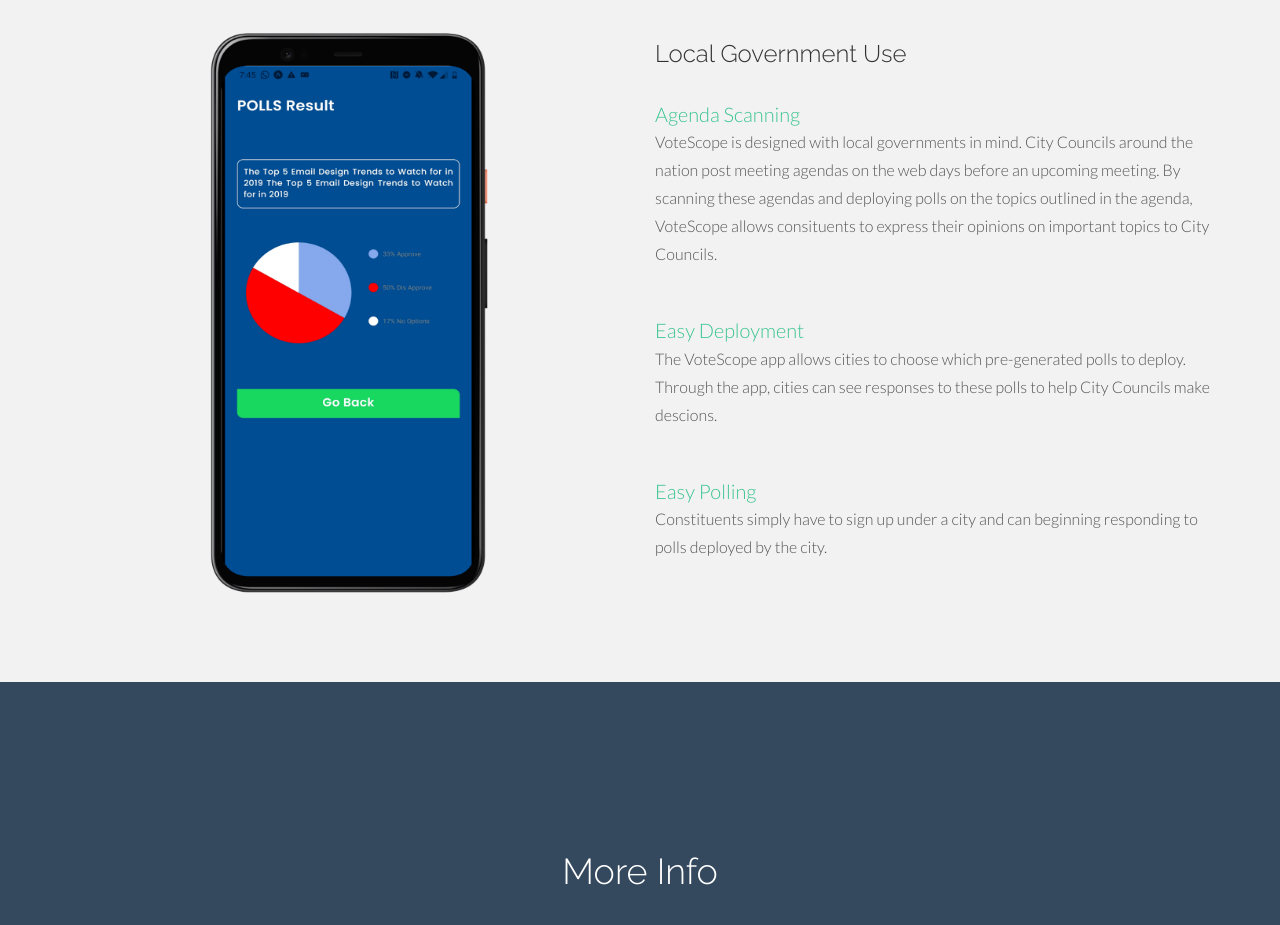
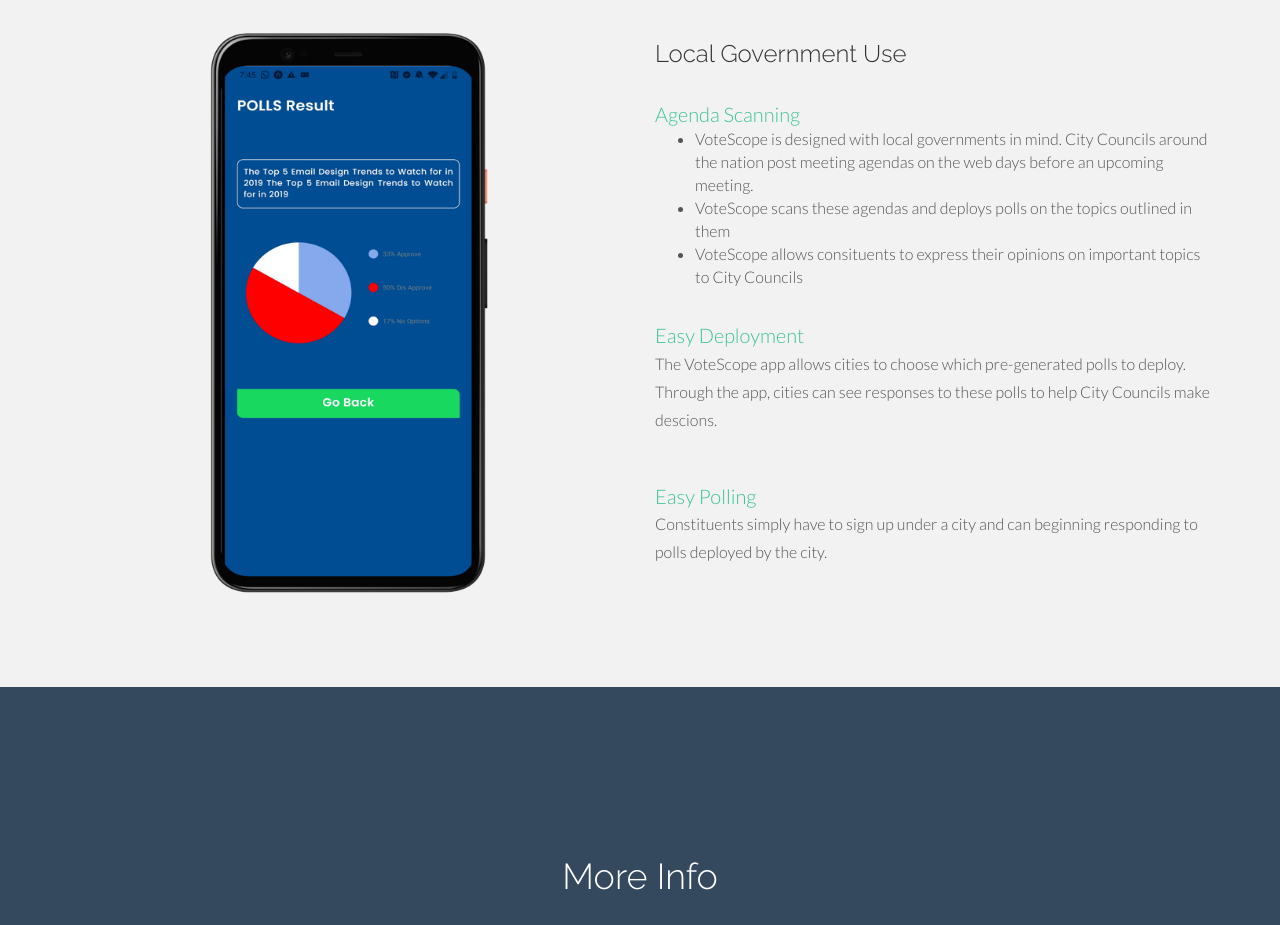
Before and after one commit to AbhigyaSodani/VoteScopeSite, a plain HTML site: page index.html in a window 1280 px wide. Shown: the part 1540-2465 px from the top of the page. Drawn offline with Linux system fonts and the light colour scheme; grey boxes are pictures that could not be loaded.

Commit message:
Update index.html

```diff
--- a/index.html
+++ b/index.html
@@ -129,7 +129,12 @@
 		                    </div><!-- /accordion-heading -->
 		                    <div id="collapseOne" >
 		                        <div class="accordion-inner">
-								<p>VoteScope is designed with local governments in mind. City Councils around the nation post meeting agendas on the web days before an upcoming meeting. By scanning these agendas and deploying polls on the topics outlined in the agenda, VoteScope allows consituents to express their opinions on important topics to City Councils.</p>
+						<ul>
+  							<li>VoteScope is designed with local governments in mind. City Councils around the nation post meeting agendas on the web days before an upcoming meeting.</li>
+  							<li>VoteScope scans these agendas and deploys polls on the topics outlined in them</li>
+ 							 <li> VoteScope allows consituents to express their opinions on important topics to City Councils</li>
+						</ul>
+
 								</div><!-- /accordion-inner -->
 		                    </div><!-- /collapse -->
 		                </div><!-- /accordion-group -->
```
